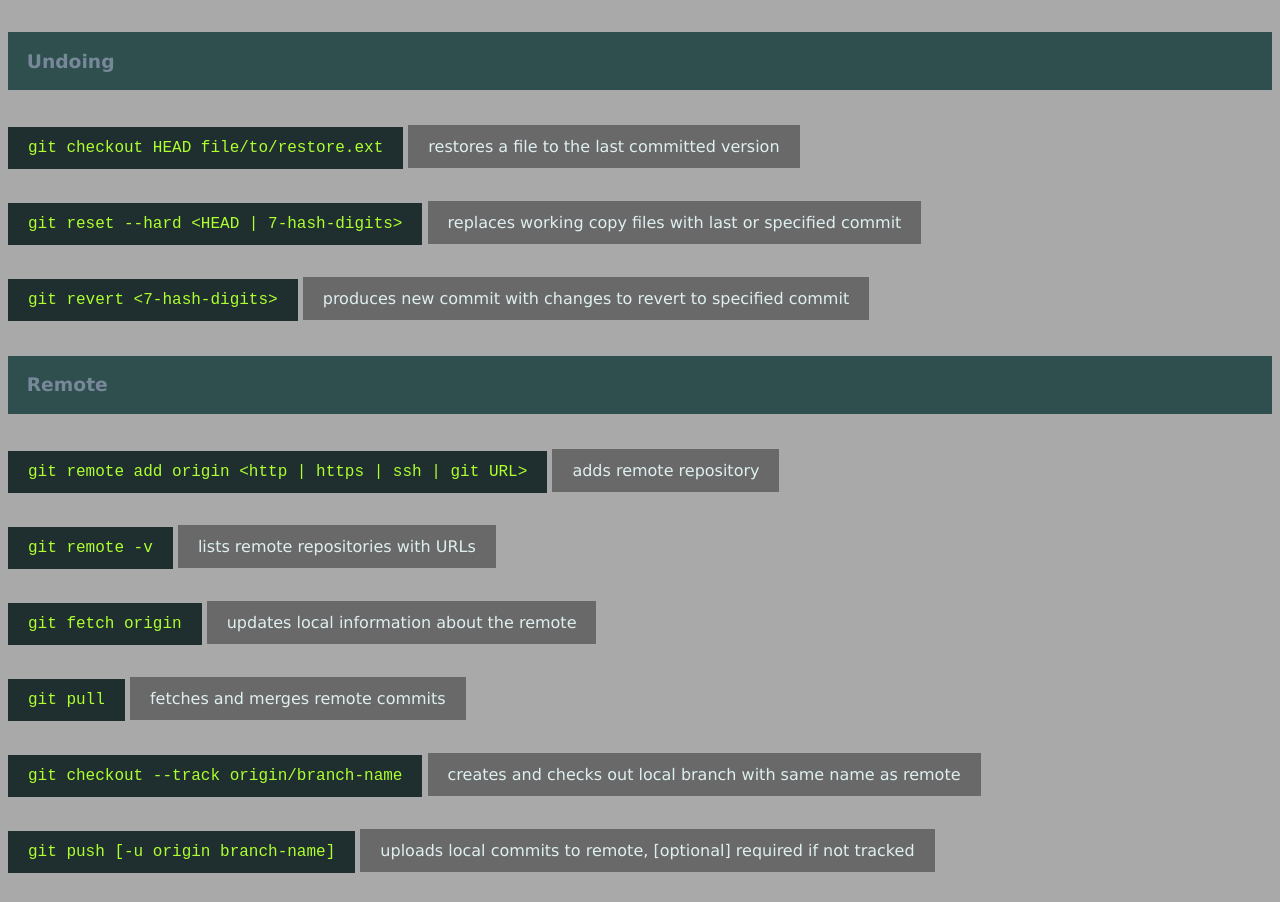
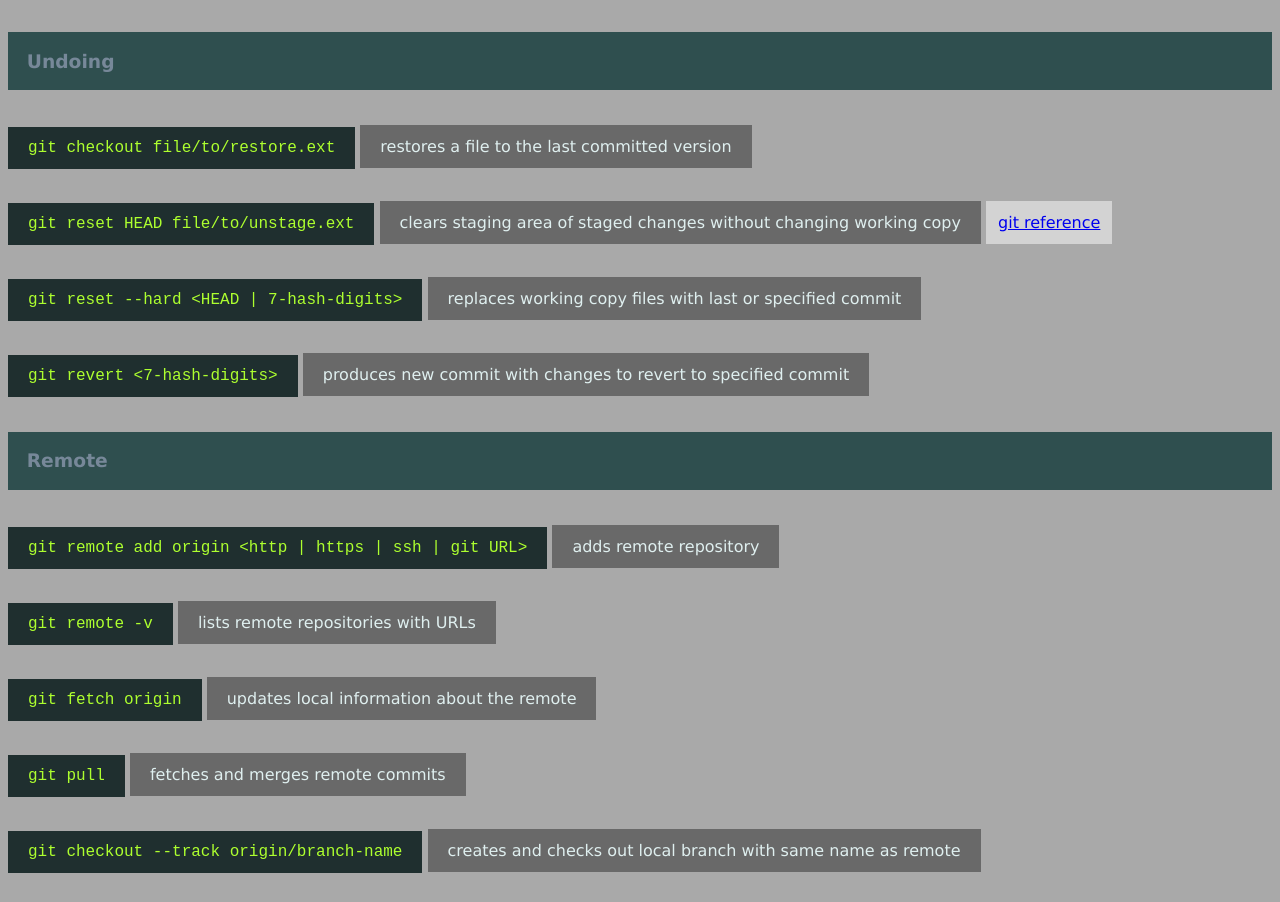
Before and after one commit to WestComputing/cheat-sheet, a plain HTML site: page index.html in a window 1280 px wide. Shown: the part 8023-8925 px from the top of the page. Drawn offline with Linux system fonts and the light colour scheme.

Commit message:
Improve git reset

```diff
--- a/index.html
+++ b/index.html
@@ -377,8 +377,13 @@ parentNode, childNodes, childElementCount</pre>
       <article id="undo">
         <h3>Undoing</h3>
         <div>
-          <pre>git checkout HEAD file/to/restore.ext</pre>
+          <pre>git checkout file/to/restore.ext</pre>
           <p>restores a file to the last committed version</p>
+        </div>
+        <div>
+          <pre>git reset HEAD file/to/unstage.ext</pre>
+          <p>clears staging area of staged changes without changing working copy</p>
+          <a href="https://git-scm.com/docs/git-reset">git reference</a>
         </div>
         <div>
           <pre>git reset --hard &lt;HEAD | 7-hash-digits&gt;</pre>
```
